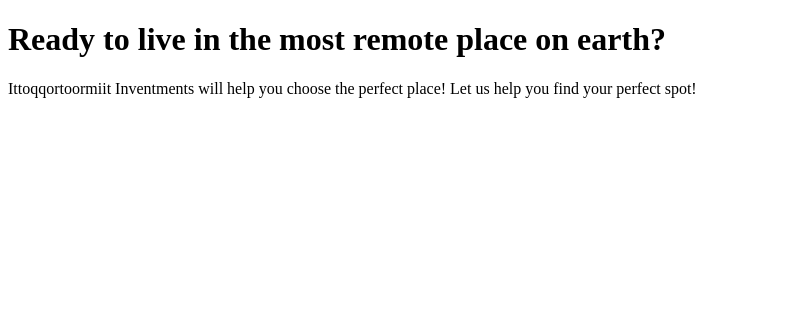
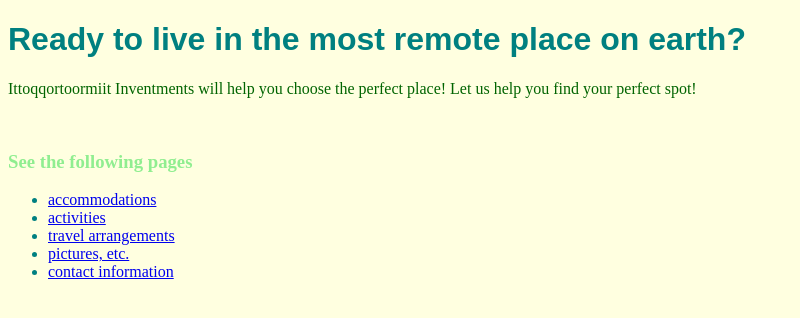
Before and after one commit to pursaa/Investor-project, a plain HTML site: page index.html in a window 1280 px wide. Shown: the whole page, without its empty margins (0-800 px from the left). Drawn offline with Linux system fonts and the light colour scheme.

Commit message:
Add links for pages and color for text and background.

```diff
--- /dev/null
+++ b/css/dmStyle.css
@@ -0,0 +1,16 @@
+body{
+  background-color: lightyellow;
+}
+h1{
+  font-family: fantasy;
+  color: teal;
+}
+p{
+  color: darkgreen;
+}
+h3{
+  color: lightgreen;
+}
+ul{
+  color: teal;
+}
--- a/index.html
+++ b/index.html
@@ -2,10 +2,21 @@
 <html>
   <head>
     <meta charset="utf-8">
-    <title>Ittoqqortoormiit Investing</title>
+    <title>Ittoqqortoormiit Home</title>
+    <link rel="stylesheet" href="css/dmStyle.css">
   </head>
   <body>
     <h1>Ready to live in the most remote place on earth?</h1>
+
     <p>Ittoqqortoormiit Inventments will help you choose the perfect place! Let us help you find your perfect spot!</p>
+    <img>
+
+    <h3>See the following pages</h3>
+    <ul>
+      <li><a href="accommodations.html">accommodations</a></li>
+      <li><a href="activities.html">activities</a></li>
+      <li><a href="travel-arrangements.html">travel arrangements</a></li>
+      <li><a href="pictures.html">pictures, etc.</a></li>
+      <li><a href="contact.html">contact information</a></li>
   </body>
 </html>
```
Also changed, not shown: accommodations.html (+7 -0 lines), activities.html (+7 -0 lines), contact.html (+1 -1 lines), pictures.html (+7 -0 lines), travel-arrangements.html (+8 -1 lines), img/ittoqq.jpeg (added), img/ittoqq2.jpeg (added), img/ittoqqortoormiit-air-greenland_image-size-c.jpg (added).
